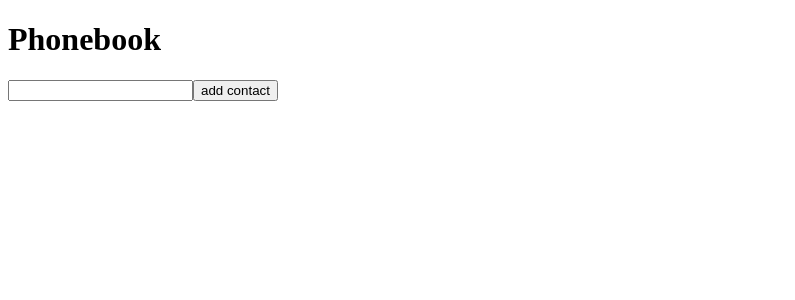
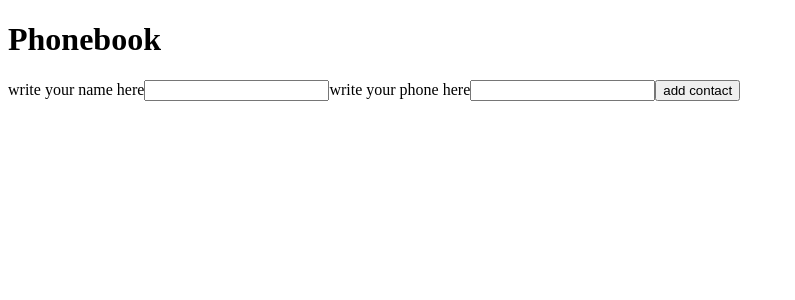
Before and after one commit to TheMainOne/goit-react-hw-02-phonebook, a React (Create React App) app: page / in a window 1280 px wide. Shown: the top 300 px of the page, without its empty margins (0-795 px from the left). Built offline with nearby package versions, Linux system fonts and the light colour scheme.

Commit message:
Update App.jsx

```diff
--- a/src/Components/App/App.jsx
+++ b/src/Components/App/App.jsx
@@ -1,20 +1,21 @@
 import React, { Component } from "react";
-import { nanoid } from 'nanoid'
+import { nanoid } from "nanoid";
 
 class App extends Component {
   state = {
     contacts: [],
     name: "",
-    number: ""
+    number: "",
   };
 
   handleSubmit = (event) => {
     const form = event.target;
-    const valueOfInput = event.target[0].value;
+    const contactName = event.target[0].value;
+    const contactPhone = event.target[1].value
     event.preventDefault();
 
-    this.setState({ contacts: [...this.state.contacts, valueOfInput] })
-    console.log(this.state);
+    this.setState({ contacts: [...this.state.contacts, contactName], number: contactPhone });
+    console.log(this.state.number);
     form.reset();
   };
 
@@ -25,6 +26,7 @@ class App extends Component {
         <div className="phonebook">
           <form onSubmit={this.handleSubmit}>
             <label>
+              write your name here
               <input
                 type="text"
                 name="name"
@@ -33,12 +35,26 @@ class App extends Component {
                 required
               />
             </label>
+            <label>
+              write your phone here
+              <input
+                type="tel"
+                name="number"
+                pattern="\+?\d{1,4}?[-.\s]?\(?\d{1,3}?\)?[-.\s]?\d{1,4}[-.\s]?\d{1,4}[-.\s]?\d{1,9}"
+                title="Phone number must be digits and can contain spaces, dashes, parentheses and can start with +"
+                required
+              />
+            </label>
             <button type="submit">add contact</button>
           </form>
         </div>
         <div className="contacts">
           <ul>
-            {this.state.contacts ? this.state.contacts.map(contact => <li key={nanoid()}>{contact}</li>) : false}
+            {this.state.contacts
+              ? this.state.contacts.map((contact) => (
+                <li key={nanoid()}>{contact} - { this.state.number}</li>
+                ))
+              : false}
           </ul>
         </div>
       </>
```
